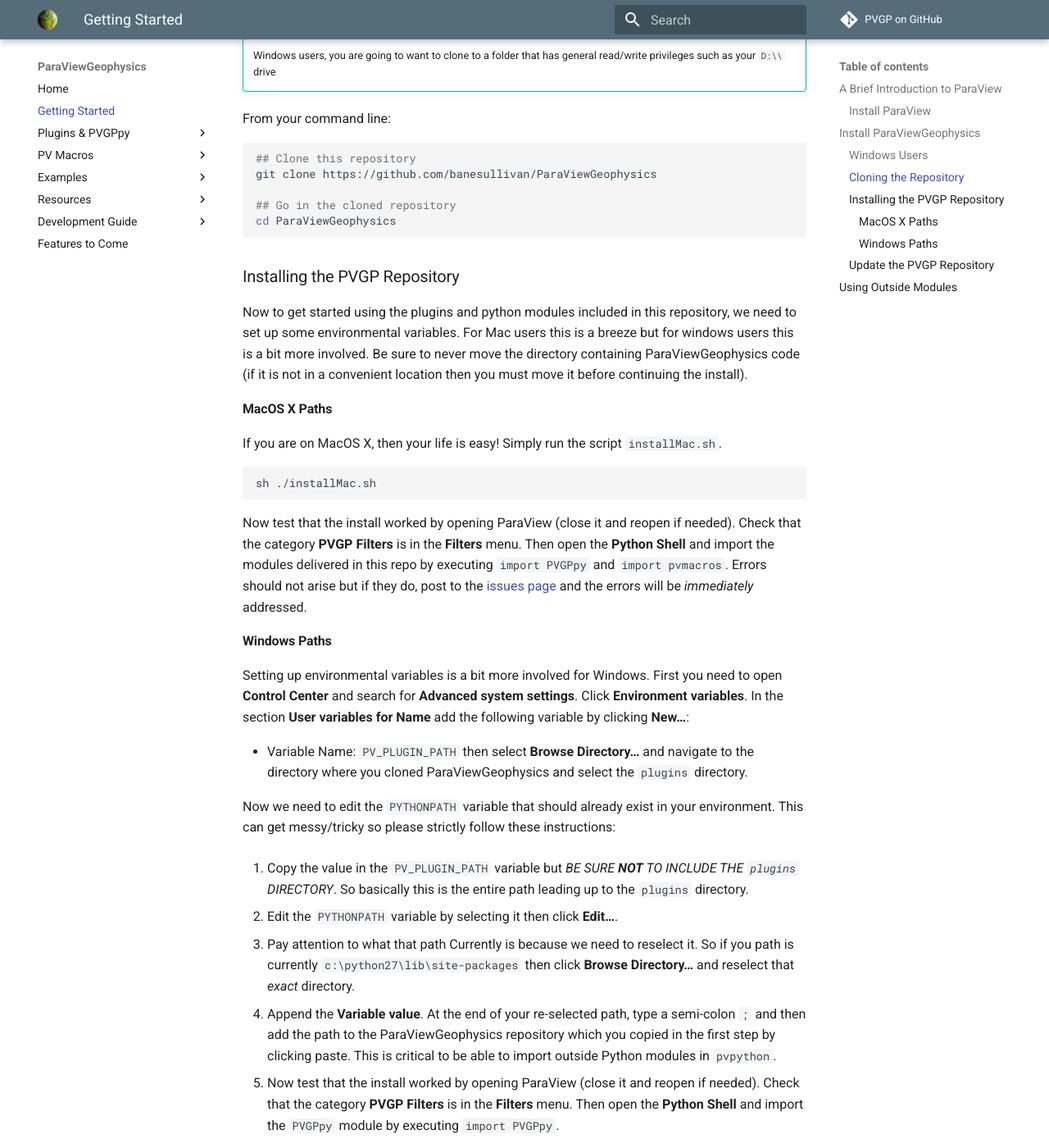
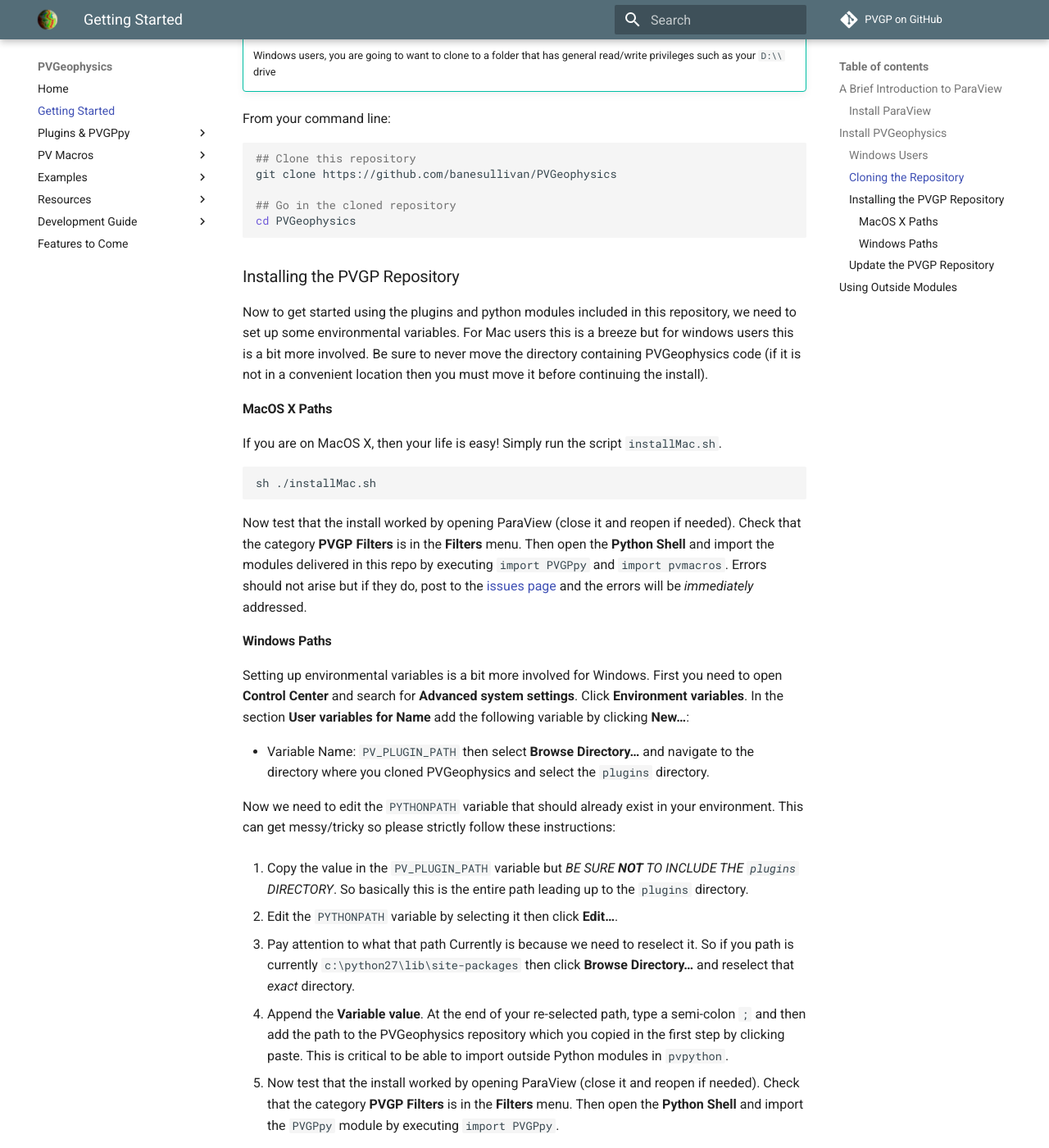
Before and after one commit to OpenGeoVis/PVGeo, an MkDocs documentation site: the page built from docs/Getting-Started.md, in a window 1280 px wide and 1400 px high, scrolled down 1959 px. Shown: the whole window at 82% size. Built offline with MkDocs 1.6.1 and Material for MkDocs 9.7.7, drawn with Linux system fonts in a browser that asks for light colours; comment, search, counter and statistics services are not loaded; old or Windows-style settings are respelled for this version of MkDocs; some of the changed text lies outside the part shown.

Commit message:
Rebranding the repo as 'PVGeophysics'

````diff
--- a/docs/Getting-Started.md
+++ b/docs/Getting-Started.md
@@ -25,7 +25,7 @@
 ----------
 
 
-## Install ParaViewGeophysics
+## Install PVGeophysics
 
 To clone and use the plugins distributed in the repo for ParaView, you'll need [Python 2](https://www.python.org/downloads/) with the SciPy and NumPy modules [installed](https://docs.python.org/2/installing/index.html), and [ParaView](https://www.paraview.org/download/) installed on your computer. Note that this repository will only work with builds of ParaView that have Python.
 
@@ -50,14 +50,14 @@
 
 ```bash
 ## Clone this repository
-git clone https://github.com/banesullivan/ParaViewGeophysics
+git clone https://github.com/banesullivan/PVGeophysics
 
 ## Go in the cloned repository
-cd ParaViewGeophysics
+cd PVGeophysics
 ```
 
 ### Installing the PVGP Repository
-Now to get started using the plugins and python modules included in this repository, we need to set up some environmental variables. For Mac users this is a breeze but for windows users this is a bit more involved. Be sure to never move the directory containing ParaViewGeophysics code (if it is not in a convenient location then you must move it before continuing the install).
+Now to get started using the plugins and python modules included in this repository, we need to set up some environmental variables. For Mac users this is a breeze but for windows users this is a bit more involved. Be sure to never move the directory containing PVGeophysics code (if it is not in a convenient location then you must move it before continuing the install).
 
 #### MacOS X Paths
 If you are on MacOS X, then your life is easy! Simply run the script `installMac.sh`.
@@ -71,7 +71,7 @@
 #### Windows Paths
 Setting up environmental variables is a bit more involved for Windows. First you need to open **Control Center** and search for **Advanced system settings**. Click **Environment variables**. In the section **User variables for Name** add the following variable by clicking **New...**:
 
-- Variable Name: `PV_PLUGIN_PATH` then select **Browse Directory...** and navigate to the directory where you cloned ParaViewGeophysics and select the `plugins` directory.
+- Variable Name: `PV_PLUGIN_PATH` then select **Browse Directory...** and navigate to the directory where you cloned PVGeophysics and select the `plugins` directory.
 
 Now we need to edit the `PYTHONPATH` variable that should already exist in your environment. This can get messy/tricky so please strictly follow these instructions:
 
@@ -81,7 +81,7 @@
 
 3. Pay attention to what that path Currently is because we need to reselect it. So if you path is currently `c:\python27\lib\site-packages` then click **Browse Directory...** and reselect that *exact* directory.
 
-4. Append the **Variable value**. At the end of your re-selected path, type a semi-colon `;` and then add the path to the ParaViewGeophysics repository which you copied in the first step by clicking paste. This is critical to be able to import outside Python modules in `pvpython`.
+4. Append the **Variable value**. At the end of your re-selected path, type a semi-colon `;` and then add the path to the PVGeophysics repository which you copied in the first step by clicking paste. This is critical to be able to import outside Python modules in `pvpython`.
 
 5. Now test that the install worked by opening ParaView (close it and reopen if needed). Check that the category **PVGP Filters** is in the **Filters** menu. Then open the **Python Shell** and import the `PVGPpy` module by executing `import PVGPpy`.
 
@@ -94,7 +94,7 @@
 We have included a script that will update the repository from GitHub, and since the repo is already linked to ParaView, all changes to the repo will be directory reflected in ParaView. This script is simply executed by:
 
 ```bash
-## Run this to update ParaViewGeophysics in the future:
+## Run this to update PVGeophysics in the future:
 sh ./updatePVGP.sh
 ```
 
--- a/mkdocs.yml
+++ b/mkdocs.yml
@@ -1,7 +1,7 @@
-site_name: ParaViewGeophysics
+site_name: PVGeophysics
 site_author: Bane Sullivan
-site_description: "Welcome to the documentation for the ParaViewGeophysics code repository. ParaViewGeophysics is a code base tailored to the visualization of spatially referenced data in the geosciences on the ParaView software platform. "
-repo_url: https://github.com/banesullivan/ParaViewGeophysics
+site_description: "Welcome to the documentation for the PVGeophysics code repository. PVGeophysics is a code base tailored to the visualization of spatially referenced data in the geosciences on the ParaView software platform. "
+repo_url: https://github.com/banesullivan/PVGeophysics
 repo_name: PVGP on GitHub
 site_url: http://pvgp.io/
 edit_uri: ""
````
Also changed, not shown: README.md (+3 -3 lines), docs/Dev-Guide/Build-Your-Own-Plugins.md (+1 -1 lines), docs/Dev-Guide/Contributing-to-PVGP.md (+5 -5 lines), docs/PVGPpy/read/UBC-OcTree.md (+1 -1 lines), docs/index.md (+5 -5 lines), .github/ISSUE_TEMPLATE/other-issue-question.md, 1 other file.
